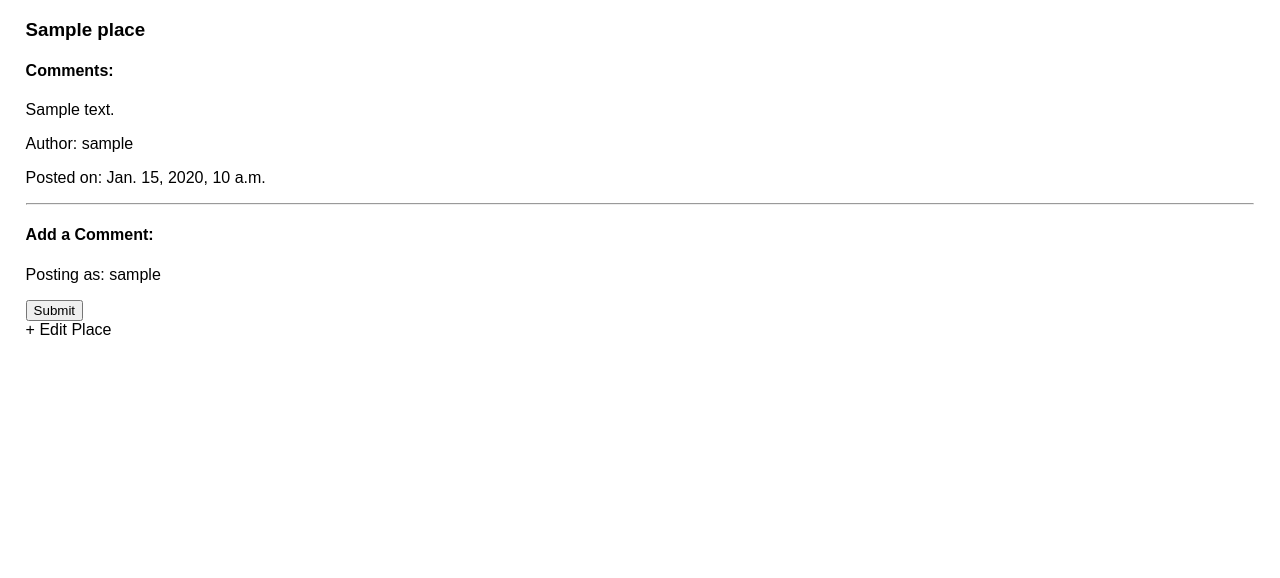
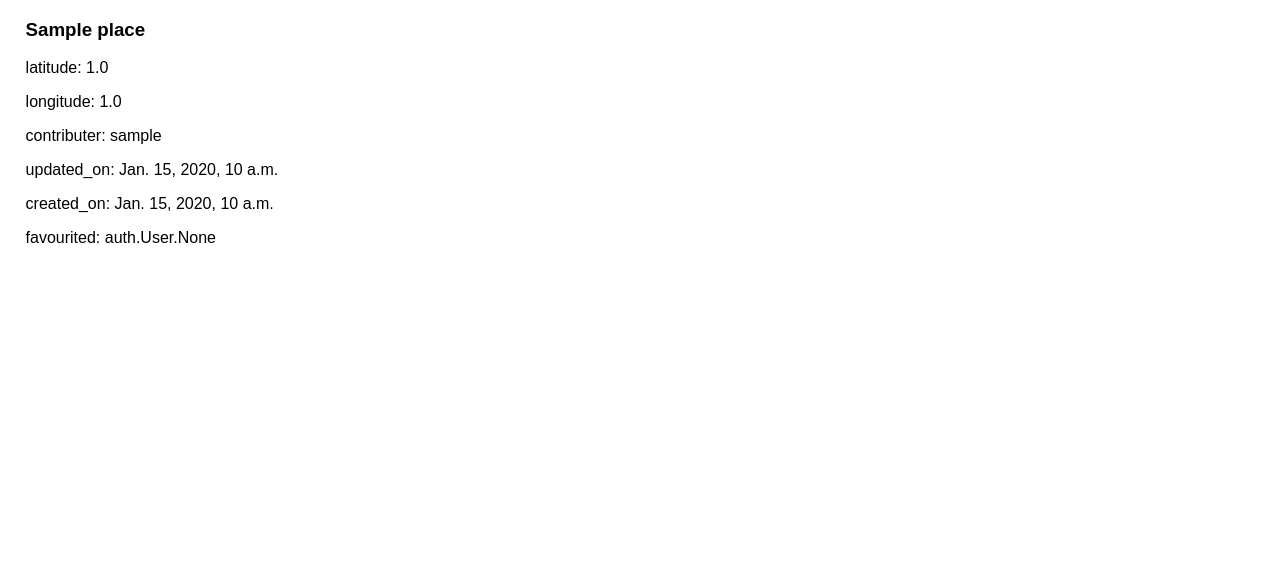
Before and after one commit to timgoalen/magical-places-london, a Django app: page /place/1/ in a window 1280 px wide. Shown: the part 98-676 px from the top of the page. Run offline with Django 3.2, Linux system fonts and the light colour scheme; a user stored in the database is signed in; tables that the repository leaves empty hold one stand-in row (values such as "Sample post").

Commit message:
Change place_detail_view to function-based

```diff
--- a/places_app/urls.py
+++ b/places_app/urls.py
@@ -2,7 +2,8 @@
 from .views import (
     home_page_view,
     place_list_view,
-    PlaceDetailView,
+    place_detail_view,
+    PlaceDetailView,  # delete?
     PlaceCreateView,
     PlaceUpdateView,
 )
@@ -10,7 +11,8 @@
 
 urlpatterns = [
     path("place/add/", PlaceCreateView.as_view(), name="place_add"),
-    path("place/<int:pk>/", PlaceDetailView.as_view(), name="place_detail"),
+    # path("place/<int:pk>/", PlaceDetailView.as_view(), name="place_detail"),
+    path("place/<int:pk>/", place_detail_view, name="place_detail"),
     path("place/<int:pk>/edit/", PlaceUpdateView.as_view(), name="place_edit"),
     path("list_view/", place_list_view, name="list"),
     path("", home_page_view, name="home"),
--- a/places_app/views.py
+++ b/places_app/views.py
@@ -39,6 +39,12 @@
 class PlaceDetailView(DetailView):
     model = Place
     template_name = "place_detail.html"
+
+
+def place_detail_view(request, pk):
+    context = {"place": get_object_or_404(Place, pk=pk)}
+
+    return render(request, "place_detail.html", context)
 
 
 # class ListPageView(ListView):
--- a/templates/place_detail.html
+++ b/templates/place_detail.html
@@ -3,15 +3,21 @@
 {% block content %}
 <div>
     <h3>{{ place.place_name }}</h3>
-    <h4>Comments:</h4>
+    <p>latitude: {{ place.latitude }}</p>
+    <p>longitude: {{ place.longitude }}</p>
+    <p>contributer: {{ place.contributer }}</p>
+    <p>updated_on: {{ place.updated_on }}</p>
+    <p>created_on: {{ place.created_on }}</p>
+    <p>favourited: {{ place.favourited }}</p>
+    <!-- <h4>Comments:</h4>
     {% for comment in place.comments.all %}
         <p>{{ comment.comment }}</p>
         <p>Author: {{ comment.author }}</p>
         <p>Posted on: {{ comment.created_on }}</p>
         <hr>
-    {% endfor %}
+    {% endfor %} -->
 
-    {% if user.is_authenticated %}
+    <!-- {% if user.is_authenticated %}
 
     <h4>Add a Comment:</h4>
     <p>Posting as: {{ user.username }}</p>
@@ -21,8 +27,8 @@
         <button type="submit">Submit</button>
     </form>
 
-    {% endif %}
+    {% endif %} -->
 </div>
 
-<a href="{% url 'place_edit' place.pk %}">+ Edit Place</a>
+<!-- <a href="{% url 'place_edit' place.pk %}">+ Edit Place</a> -->
 {% endblock content %}
```
